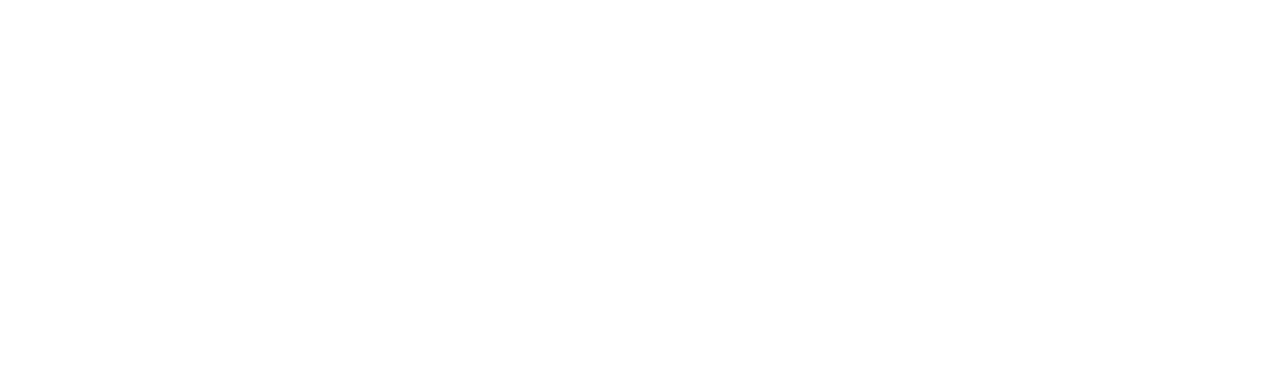
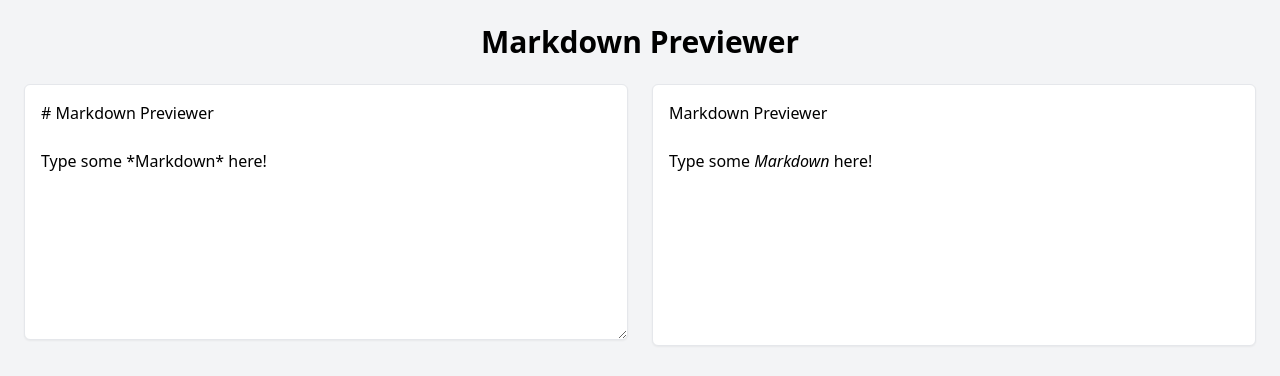
Before and after one commit to ZohalMirkhel/Markdown-Previewer, a React (Create React App) app: page / in a window 1280 px wide. Shown: the top 376 px of the page. Built offline with nearby package versions, Linux system fonts and the light colour scheme.

Commit message:
Worked on App.jsx and create the basic structure of the website.

```diff
--- a/src/App.jsx
+++ b/src/App.jsx
@@ -3,6 +3,22 @@
 import Previewer from './components/Previewer';
 
 function App() {
+
+  const [markdown, setMarkdown] = useState(`# Markdown Previewer\n\nType some *Markdown* here!`);
+
+  const handleMarkdownChange = (newMarkdown) => {
+    setMarkdown(newMarkdown);
+  };
+
+  return (
+    <div className="min-h-screen bg-gray-100 p-6">
+      <h1 className="text-3xl font-bold text-center mb-6">Markdown Previewer</h1>
+      <div className="grid grid-cols-1 md:grid-cols-2 gap-6">
+        <Editor markdown={markdown} onMarkdownChange={handleMarkdownChange} />
+        <Previewer markdown={markdown} />
+      </div>
+    </div>
+  );
 }
 
 export default App;
```
